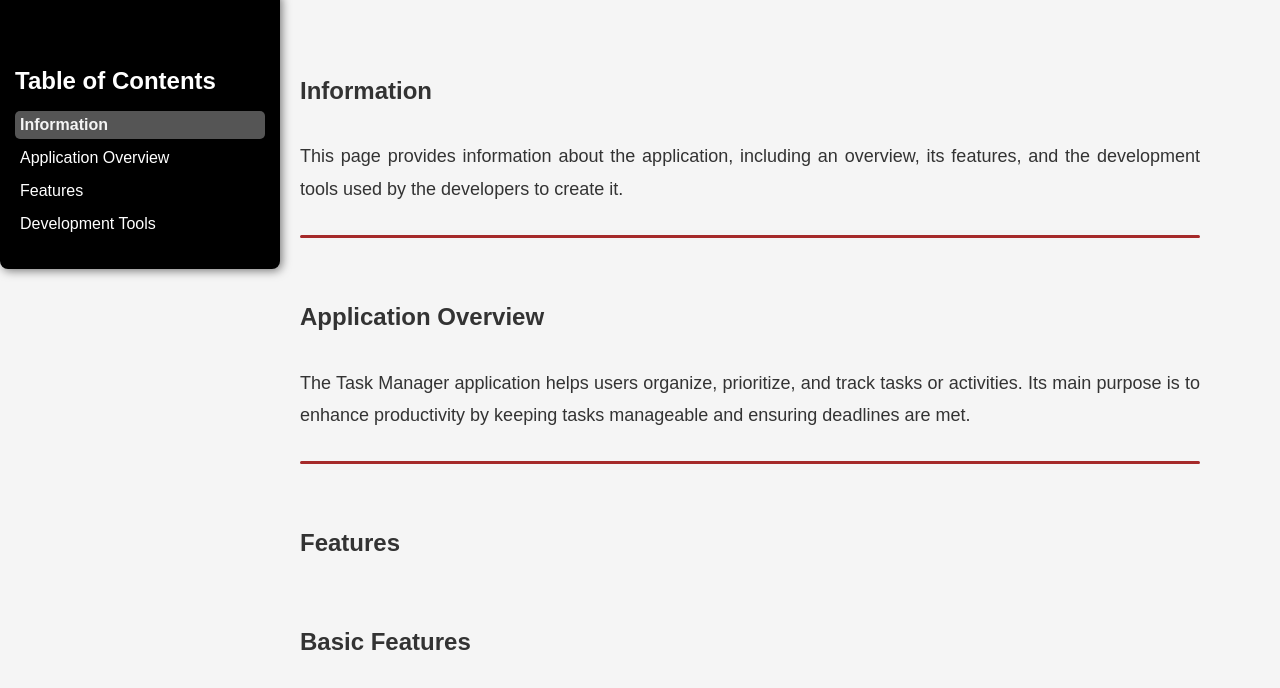
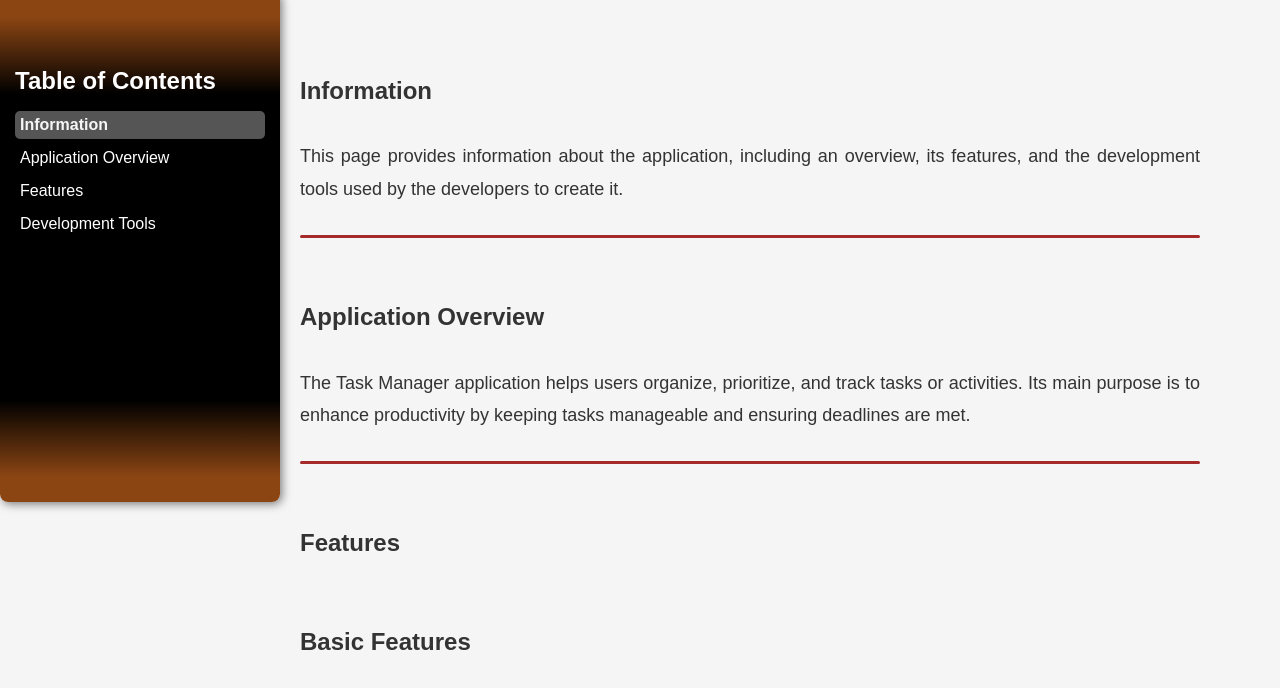
Before and after one commit to SoftwareEngineering-TaskManagaer/TaskManager, a plain HTML site: page index.html in a window 1280 px wide. Shown: the part 67-755 px from the top of the page. Drawn offline with Linux system fonts and the light colour scheme.

Commit message:
Update index.css

```diff
--- a/index.css
+++ b/index.css
@@ -39,16 +39,18 @@ hr {
 #table-of-contents {
     position: sticky;
     top: 0;
-    max-height: 100vh;
-    overflow-y: auto;
-    background-color: black; /* Black background */
-    color: white; /* White text */
+    height: 60vh;
+    background-color: black;
+    color: white;
     padding: 15px;
     width: 250px;
     float: left;
     margin-right: 20px;
-    border-radius: 8px; /* Slightly rounded edges */
-    box-shadow: 2px 2px 10px rgba(0, 0, 0, 0.5); /* Subtle shadow for better visibility */
+    border-radius: 8px;
+    box-shadow: 2px 2px 10px rgba(0, 0, 0, 0.5);
+    z-index: 1;
+    overflow-y: auto;
+    background: linear-gradient(to bottom, saddlebrown 5%, black 20%, black 80%, saddlebrown 95%);
 }
 
 #table-of-contents h2 {
```
